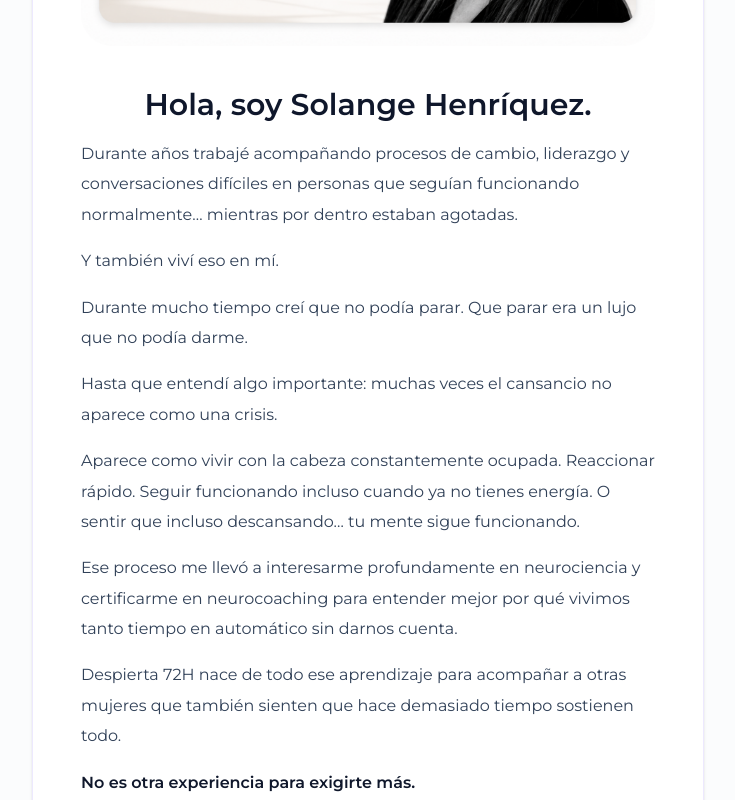
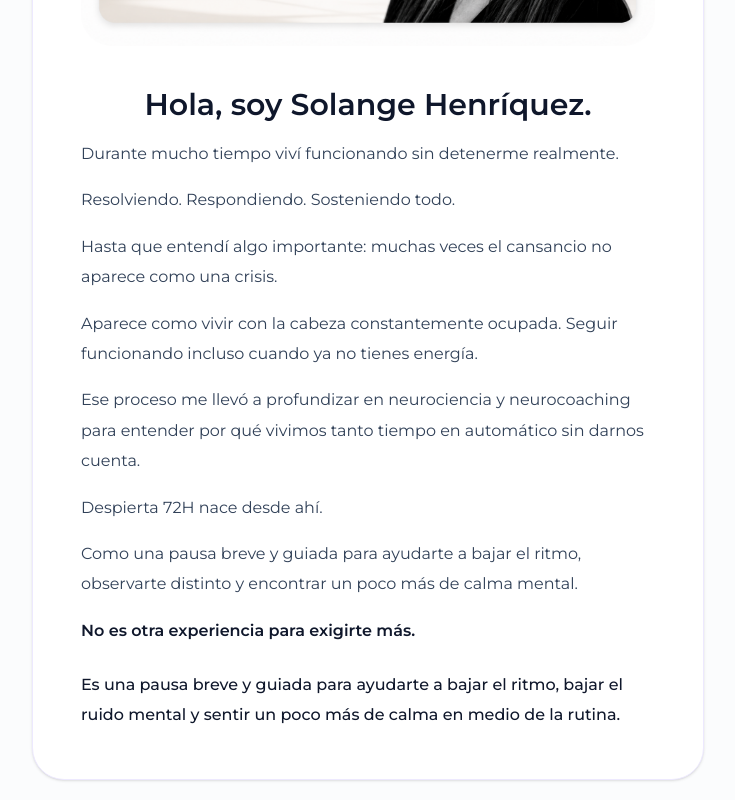
Before and after one commit to cursossolange/despierta-72h, a React (Vite) app: page / in a window 1280 px wide. Shown: the part 2020-2820 px from the top of the page, without its empty margins (272-1007 px from the left). Built offline with nearby package versions, Linux system fonts and the light colour scheme; no server answers.

Commit message:
Update LandingPage.tsx

```diff
--- a/src/components/LandingPage.tsx
+++ b/src/components/LandingPage.tsx
@@ -259,16 +259,13 @@ Un espacio breve para bajar el ritmo y sentirte un poco más en calma.
  <div className="text-[15px] md:text-[16px] text-slate-700 leading-[1.9] font-normal space-y-4 max-w-2xl mx-auto text-left">
 
 <p>
-  Durante años trabajé acompañando procesos de cambio, liderazgo y conversaciones difíciles en personas que seguían funcionando normalmente… mientras por dentro estaban agotadas.
+  Durante mucho tiempo viví funcionando sin detenerme realmente.
 </p>
 
 <p>
-  Y también viví eso en mí.
-</p>
-
-<p>
-  Durante mucho tiempo creí que no podía parar.
-  Que parar era un lujo que no podía darme.
+  Resolviendo.
+  Respondiendo.
+  Sosteniendo todo.
 </p>
 
 <p>
@@ -276,19 +273,21 @@ Un espacio breve para bajar el ritmo y sentirte un poco más en calma.
   muchas veces el cansancio no aparece como una crisis.
 </p>
 
-<p>
+ <p>
   Aparece como vivir con la cabeza constantemente ocupada.
-  Reaccionar rápido.
   Seguir funcionando incluso cuando ya no tienes energía.
-  O sentir que incluso descansando… tu mente sigue funcionando.
 </p>
 
 <p>
-  Ese proceso me llevó a interesarme profundamente en  neurociencia y certificarme en neurocoaching para entender mejor por qué vivimos tanto tiempo en automático sin darnos cuenta.
+  Ese proceso me llevó a profundizar en neurociencia y neurocoaching para entender por qué vivimos tanto tiempo en automático sin darnos cuenta.
 </p>
 
 <p>
-  Despierta 72H nace de todo ese aprendizaje para acompañar a otras mujeres que también sienten que hace demasiado tiempo sostienen todo.
+  Despierta 72H nace desde ahí.
+</p>
+
+<p>
+  Como una pausa breve y guiada para ayudarte a bajar el ritmo, observarte distinto y encontrar un poco más de calma mental.
 </p>
 
 <p className="font-semibold text-slate-900">
```
